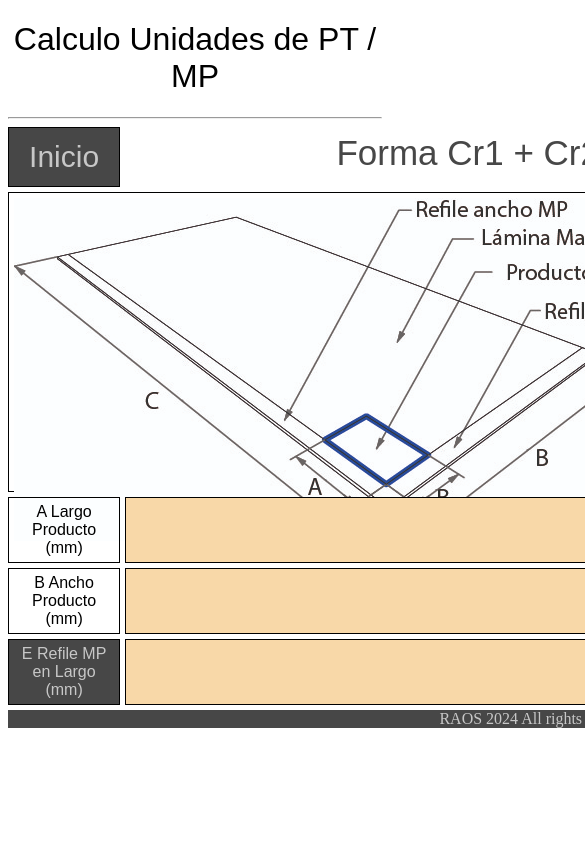
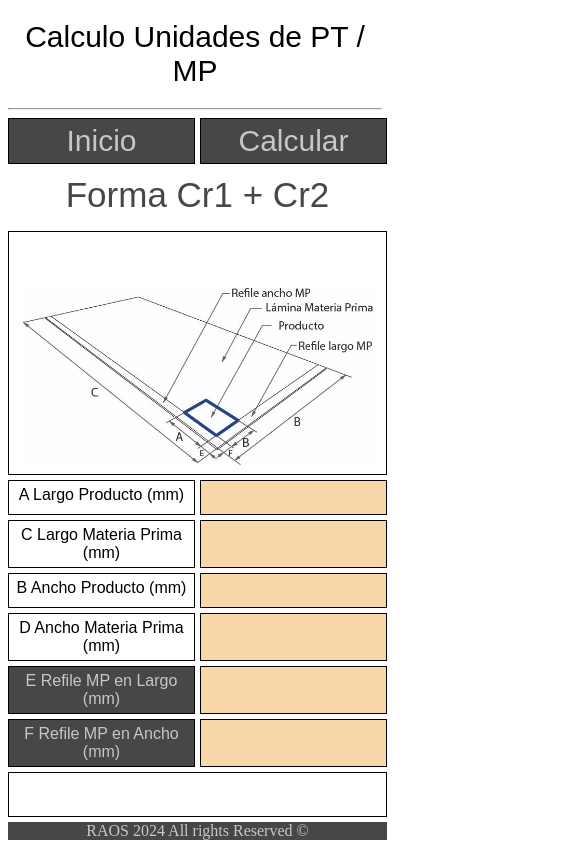
Before and after one commit to raalossa/UndPerMp, a plain HTML site: page formacr.html in a window 390 px wide. Shown: the top 848 px of the page, 585 px wide, since content can reach past the window. Drawn offline with Linux system fonts and the light colour scheme; a web font is replaced by a local one.

Commit message:
Update style.css

```diff
--- a/style.css
+++ b/style.css
@@ -5,14 +5,16 @@ margin-left: 10%;
 
 }
 */
+
+
+@media (min-width: 600px) {
+
 h1, h2{
     text-align: center;
     font-family: "Tauri", sans-serif;
     font-weight: 400;
     font-style: normal;
 }
-
-
 
 table{
 
@@ -37,7 +39,6 @@ background-color:   rgb(71, 71, 71);
 color: rgb(199, 199, 199);
 
 }
-
 
 .grid-container{
     width: 100%;
@@ -93,6 +94,14 @@ color: rgb(199, 199, 199);
     grid-column: 1 / 3;
     grid-row: 2;
 
+
+}
+
+.imgint{
+
+width: 350px;
+margin-top: 50px;
+
 }
 .result{
     grid-column: 3 / 5;
@@ -106,7 +115,6 @@ color: rgb(199, 199, 199);
 
 
 }
-
 
 .q1, .q2, .q3, .q4, .q5, .q6{
     font-family: "Tauri", sans-serif;
@@ -217,3 +225,229 @@ color: rgb(199, 199, 199);
     text-align: center;
 
 }
+
+}
+
+
+@media (max-width: 599px) {
+
+h1, h2{
+    text-align: center;
+    font-family: "Tauri", sans-serif;
+    font-weight: 400;
+    font-style: normal;
+    font-size: 30px;
+
+}
+
+table{
+
+    width: 100%;
+
+
+
+}
+
+th, tr{
+    border: solid;
+}
+
+button{
+width: 100%;
+height: 100%;
+font-family: "Tauri", sans-serif;
+font-weight: 400;
+font-style: normal;
+font-size: 30px;
+background-color:   rgb(71, 71, 71);
+color: rgb(199, 199, 199);
+
+}
+
+.grid-container{
+    width: 100%;
+    display: grid;
+    grid-template-columns: 50% 50%;
+    grid-template-rows:auto auto auto auto auto;
+    grid-gap: 5px;
+    text-align: center;
+
+}
+
+.grid-item{
+    padding: 5px;
+    border: 1px solid black;
+}
+
+.buttonhome{
+    grid-column:1 / 2;
+    grid-row: 1;
+    background-color:  rgb(71, 71, 71);
+    color: rgb(199, 199, 199);
+    font-size: 30px;
+    font-family: "Tauri", sans-serif;
+    font-weight: 400;
+    font-style: normal;
+
+}
+
+
+.title{
+    grid-column: 1 / 3;
+    grid-row: 2;
+    font-size: 35px;
+    color: rgb(71, 71, 71);
+    border-color: white;
+    font-family: "Tauri", sans-serif;
+    font-weight: 400;
+    font-style: normal;
+
+
+
+}
+
+.buttoncalcule{
+    grid-column: 1 / 2;
+    grid-row: 3;
+    background-color:   rgb(71, 71, 71);
+    color: rgb(199, 199, 199);
+    font-size: 30px;
+}
+
+.image{
+    grid-column: 1 / 3;
+    grid-row: 4;
+
+
+}
+
+.imgint{
+
+width: 350px;
+margin-top: 50px;
+
+}
+.result{
+    grid-column: 1 / 3;
+    grid-row: 11;
+    font-family: "Tauri", sans-serif;
+    font-weight: 400;
+    font-style: normal;
+    font-size: 40px;
+
+    padding-top: 10%;
+
+
+}
+
+.q1, .q2, .q3, .q4, .q5, .q6{
+    font-family: "Tauri", sans-serif;
+    font-weight: 400;
+    font-style: normal;
+
+}
+
+.ans1, .ans2, .ans3, .ans4, .ans5, .ans6 {
+    text-align: center;
+    font-size: 20px;
+    font-family: "Tauri", sans-serif;
+    font-weight: 400;
+    font-style: normal;
+
+}
+
+.q1{
+
+    grid-column: 1 / 1;
+    grid-row: 5;
+
+
+
+}
+
+
+
+.ans1{
+    grid-column: 2 / 2;
+    grid-row: 5;
+    background-color: rgb(248, 216, 168);
+
+}
+.q2{
+    grid-column: 1 / 1;
+    grid-row: 6;
+
+
+}
+
+.ans2{
+    grid-column: 2 / 2;
+    grid-row: 6;
+    background-color:rgb(248, 216, 168);
+
+}
+
+.q3{
+
+    grid-column: 1 / 1;
+    grid-row: 7;
+}
+
+.ans3{
+    grid-column: 2 / 2;
+    grid-row: 7;
+    background-color:rgb(248, 216, 168);
+
+}
+.q4{
+    grid-column: 1 / 1;
+    grid-row: 8;
+
+
+}
+
+.ans4{
+    grid-column: 2 / 2;
+    grid-row: 8;
+    background-color: rgb(248, 216, 168);
+
+}
+.q5{
+
+    grid-column: 1 / 1;
+    grid-row: 9;
+    background-color:   rgb(71, 71, 71);
+    color: rgb(199, 199, 199);
+}
+
+.ans5{
+    grid-column: 2 / 2;
+    grid-row: 9;
+    background-color:  rgb(248, 216, 168);
+
+}
+.q6{
+    grid-column: 1 / 1;
+    grid-row: 10;
+    background-color:   rgb(71, 71, 71);
+    color: rgb(199, 199, 199);
+
+
+}
+
+.ans6{
+    grid-column: 2 / 2;
+    grid-row: 10;
+    background-color: rgb(248, 216, 168);
+
+}
+.footer{
+    grid-column: 1 / 3;
+    grid-row: 12;
+    background-color:   rgb(71, 71, 71);
+    color: rgb(199, 199, 199);
+    text-align: center;
+
+}
+
+}
```
